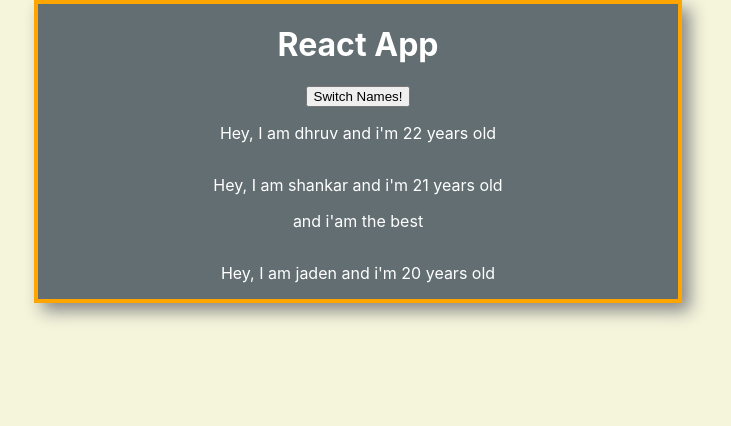
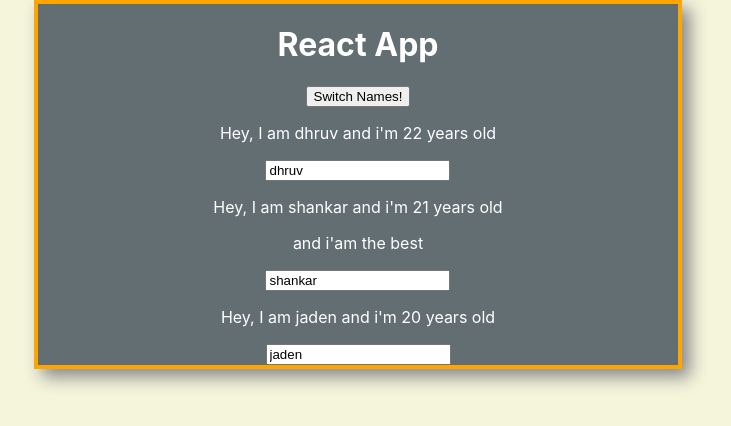
Before and after one commit to prajat/ReactJs-by-Noob, a React (Create React App) app in the folder react-noobapp/: page / in a window 1280 px wide. Shown: the top 426 px of the page, without its empty margins (282-1013 px from the left). Built offline with nearby package versions, Linux system fonts and the light colour scheme.

Commit message:
two -way binding executed

```diff
--- a/react-noobapp/src/App.js
+++ b/react-noobapp/src/App.js
@@ -24,6 +24,17 @@ class App extends Component{
     });
   }
 
+  changeNameHandler=(event)=>{
+    this.setState({
+      persons:[
+        {name:'rajat',age:'21'},
+        {name:event.target.value,age:'19'},
+        {name:'sarvjeet',age:'22'}
+      ]
+
+    });
+  }
+
   render(){
 
     return (
@@ -32,11 +43,13 @@ class App extends Component{
         <button onClick={this.switchnameHandler}>Switch Names!</button>
         <Person
           name={this.state.persons[0].name}
-          age={this.state.persons[0].age} />
+          age={this.state.persons[0].age}
+          changed={this.changeNameHandler} />
         <Person
           name={this.state.persons[1].name}
           age={this.state.persons[1].age}
-          click={this.switchnameHandler.bind(this,'erys')} >and i'am the best</Person>
+          click={this.switchnameHandler}
+          changed={this.changeNameHandler} >and i'am the best</Person>
         <Person
           name={this.state.persons[2].name}
           age={this.state.persons[2].age} />
@@ -48,6 +61,7 @@ class App extends Component{
 
 
       //React.createElement('div',null,'h1','hey rajat from new way')
+      // this.switchnameHandler.bind(this,'kite') for dynamic pass value to state change
     );
   }
 
--- a/react-noobapp/src/Person/Person.js
+++ b/react-noobapp/src/Person/Person.js
@@ -5,6 +5,7 @@ const person=(props)=>{
         <div>
             <p onClick={props.click}>Hey, I am {props.name} and i'm {props.age} years old</p>
             <p>{props.children}</p>
+            <input type="text" onChange={props.changed} value={props.name}></input>
         </div>
     )
 };
```
